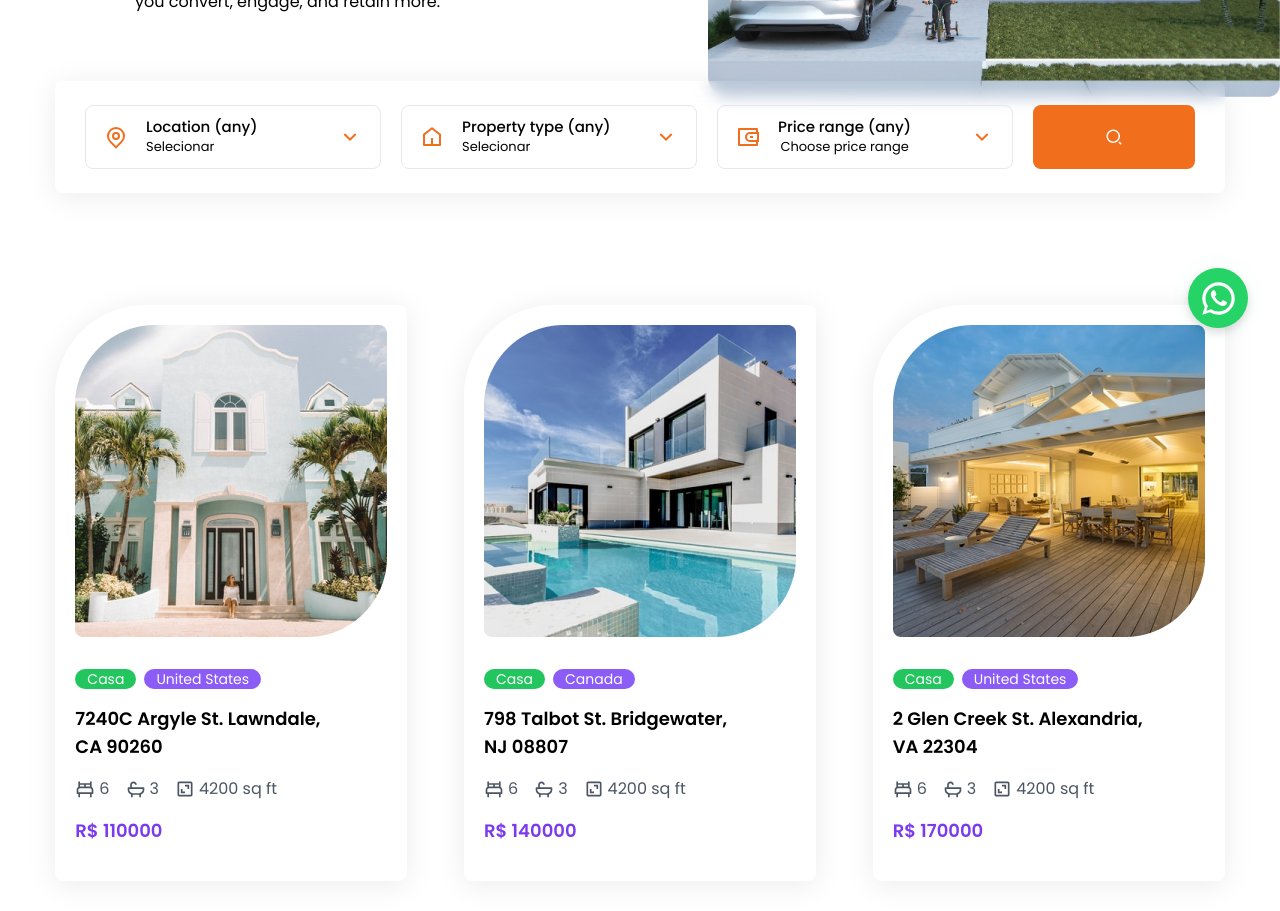
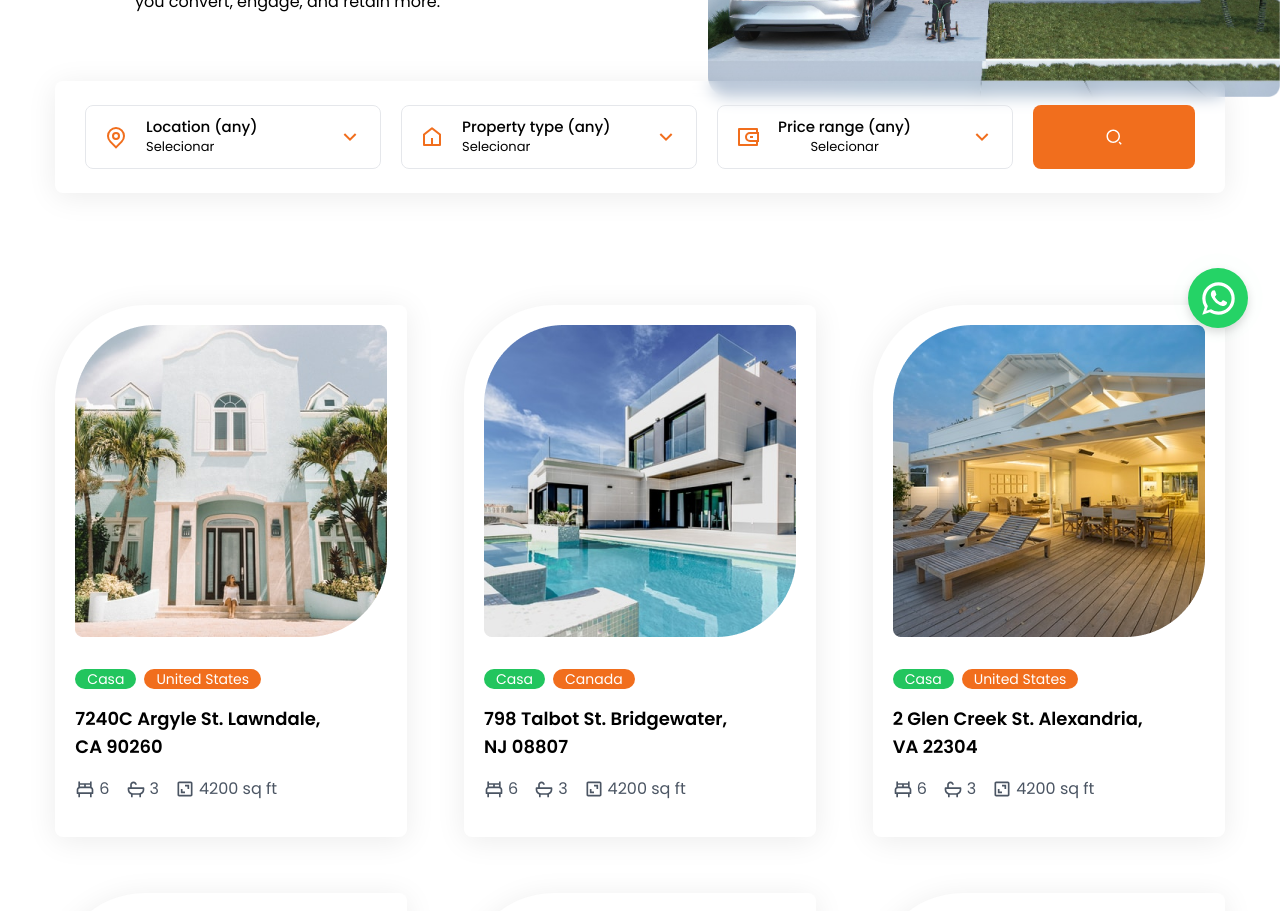
Before and after one commit to mzoughiaziz/real-estate, a React (Create React App) app: page / in a window 1280 px wide. Shown: the part 440-1351 px from the top of the page. Built offline with nearby package versions, Linux system fonts and the light colour scheme.

Commit message:
Updates text color , hide prices

```diff
--- a/src/components/House.js
+++ b/src/components/House.js
@@ -11,7 +11,7 @@ const House = ({ house }) => {
         <div className='bg-green-500 rounded-full text-white px-3 inline-block'>
           {house.type}
         </div>
-        <div className='bg-violet-500 rounded-full text-white px-3 inline-block'>
+        <div className='bg-orangers rounded-full text-white px-3 inline-block'>
           {house.country}
         </div>
       </div>
@@ -36,9 +36,9 @@ const House = ({ house }) => {
           <div className='text-base'>{house.surface}</div>
         </div>
       </div>
-      <div className='text-lg font-semibold text-violet-600 mb-4'>
+      {/* <div className='text-lg font-semibold text-violet-600 mb-4'>
         R$ {house.price}
-      </div>
+      </div> */}
     </div>
   );
 };
--- a/src/components/PriceRangeDropdown.js
+++ b/src/components/PriceRangeDropdown.js
@@ -48,7 +48,7 @@ const PriceRangeDropdown = () => {
         <RiWallet3Line className='dropdown-icon-primary' />
         <div>
           <div className='text-[15px] font-medium leading-tight'>{price}</div>
-          <div className='text-[13px]'>Choose price range</div>
+          <div className='text-[13px]'>Selecionar</div>
         </div>
         {isOpen ? (
           <RiArrowUpSLine className='dropdown-icon-secondary' />
--- a/src/pages/PropertyDetails.js
+++ b/src/pages/PropertyDetails.js
@@ -25,13 +25,13 @@ const PropertyDetails = () => {
           <div className='bg-green-500 rounded-full text-white px-3 inline-block'>
             {property.type}
           </div>
-          <div className='bg-violet-500 rounded-full text-white px-3 inline-block'>
+          <div className='bg-orangers rounded-full text-white px-3 inline-block'>
             {property.country}
           </div>
         </div>
-        <div className='text-3xl font-semibold text-violet-600'>
-          R$ {property.price}
-        </div>
+        {/* <div className='text-3xl font-semibold text-violet-600'>
+          Em construção
+        </div> */}
       </div>
       <div className='flex flex-col items-start gap-8 lg:flex-row'>
         <div className='max-w-[768px]'>
```
